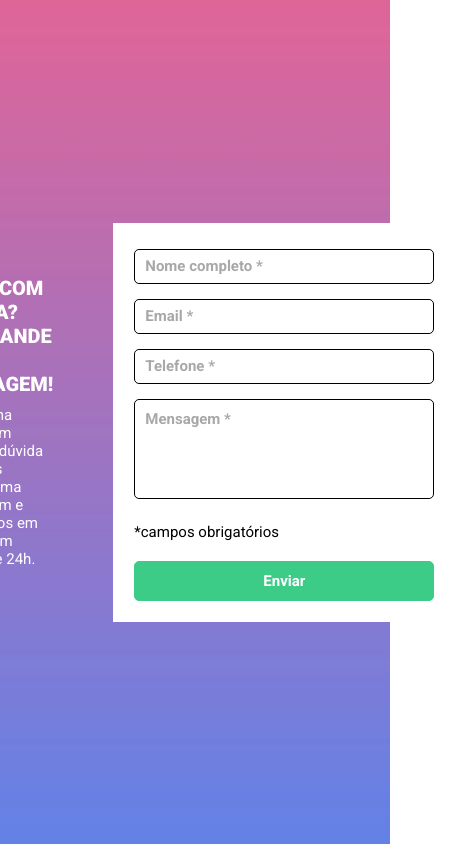
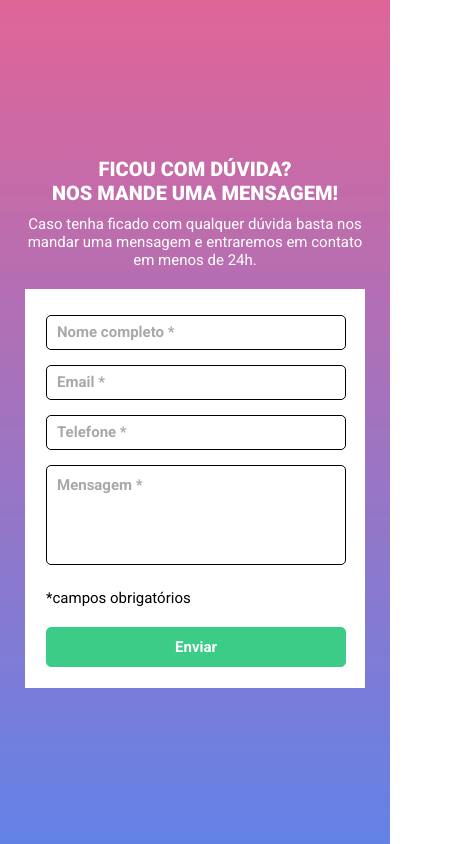
Before and after one commit to FortesMach/form-quest, a plain HTML site: page index.html in a window 390 px wide. Shown: the whole page, 453 px wide, since content can reach past the window. Drawn offline with Linux system fonts and the light colour scheme.

Commit message:
Adding responsive

```diff
--- a/index.html
+++ b/index.html
@@ -6,6 +6,7 @@
     <meta name="viewport" content="width=device-width, initial-scale=1.0">
     <link rel="stylesheet" href="./src/css/reset.css">
     <link rel="stylesheet" href="./src/css/style.css">
+    <link rel="stylesheet" href="./src/css/responsive.css">
     <link rel="stylesheet" href="./src/css/validation.css">
     <title>HTML+CSS+JS Intermediario</title>
 </head>
--- /dev/null
+++ b/src/css/responsive.css
@@ -0,0 +1,18 @@
+@media(max-width: 800px) {
+    .container {
+        flex-direction: column;
+    }
+
+    .container .support{
+        width: 340px;
+    }
+
+    .support .question,
+    .support .solution {
+        text-align: center;
+    }
+
+    .contact-us {
+        margin: 20px 0 0 0;
+    }
+}
```
